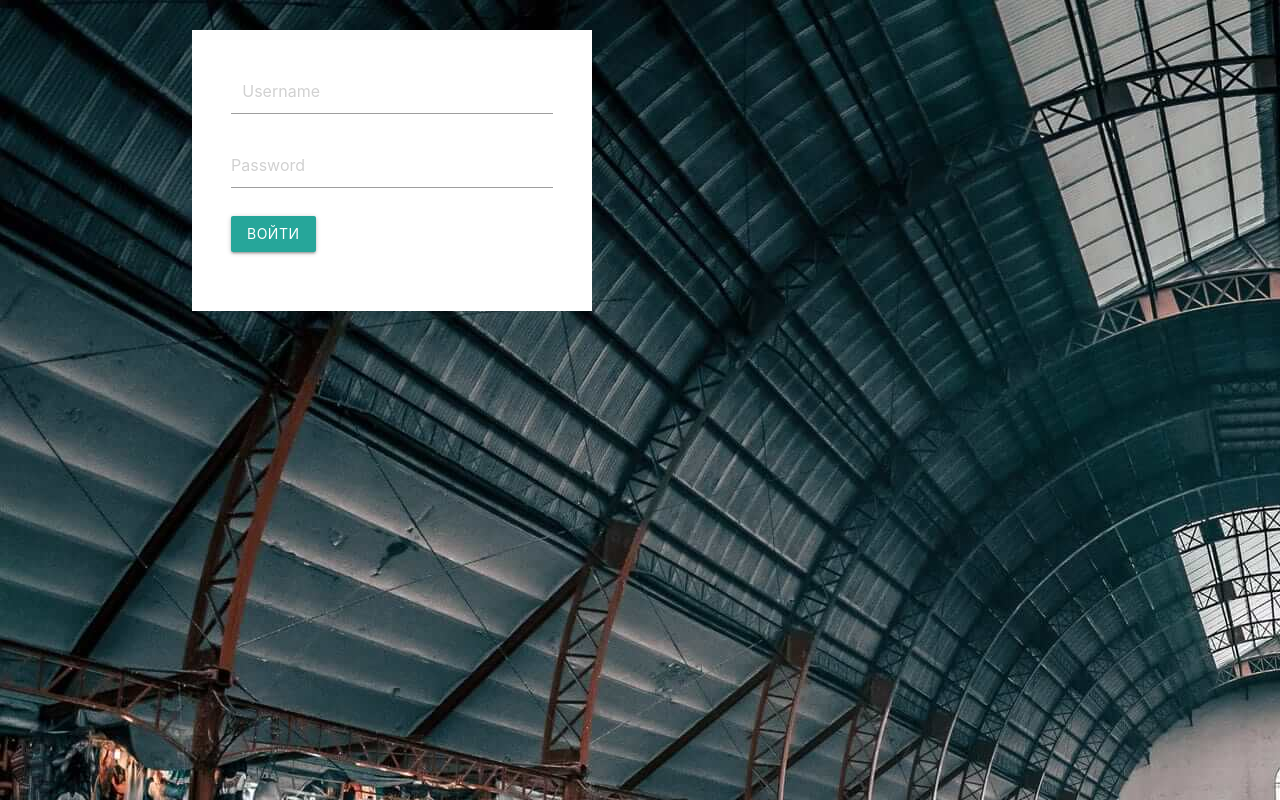
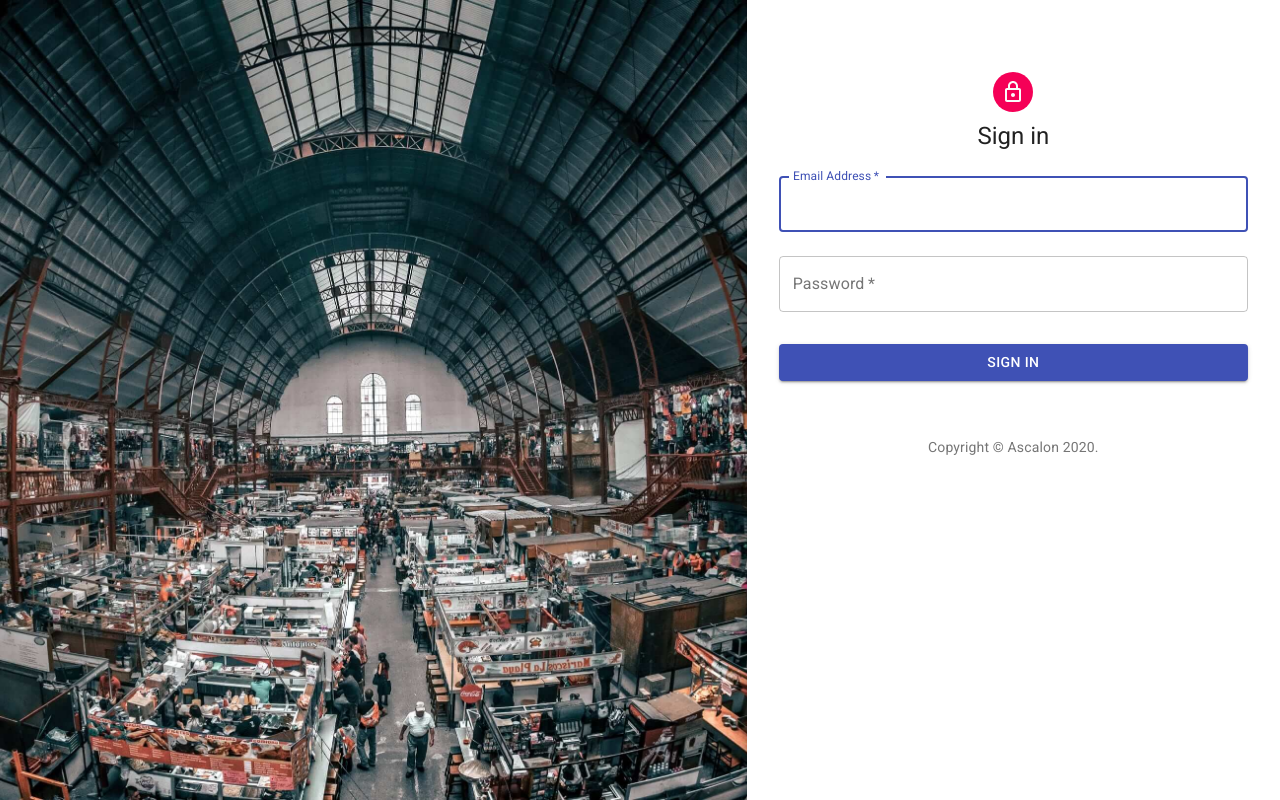
Before and after one commit to LouieChannel/client-front, a React (Create React App) app: page /login in a window 1280 px wide. Built offline with nearby package versions, Linux system fonts and the light colour scheme; the HTML template or start-up script is replaced by a standard one.

Commit message:
updated login page

```diff
--- a/package.json
+++ b/package.json
@@ -3,10 +3,11 @@
   "version": "0.1.0",
   "private": true,
   "dependencies": {
+    "@material-ui/core": "^4.9.9",
+    "@material-ui/icons": "^4.9.1",
     "@testing-library/jest-dom": "^4.2.4",
     "@testing-library/react": "^9.3.2",
     "@testing-library/user-event": "^7.1.2",
-    "materialize-css": "^1.0.0-rc.2",
     "node-sass": "^4.13.1",
     "react": "^16.13.0",
     "react-dom": "^16.13.0",
--- a/public/index.html
+++ b/public/index.html
@@ -10,6 +10,8 @@
       content="Web site created using create-react-app"
     />
     <link rel="apple-touch-icon" href="%PUBLIC_URL%/logo192.png" />
+    <link rel="stylesheet" href="https://fonts.googleapis.com/css?family=Roboto:300,400,500,700&display=swap" />
+    <link rel="stylesheet" href="https://fonts.googleapis.com/icon?family=Material+Icons" />
     <!--
       manifest.json provides metadata used when your web app is installed on a
       user's mobile device or desktop. See https://developers.google.com/web/fundamentals/web-app-manifest/
--- a/src/App.js
+++ b/src/App.js
@@ -1,7 +1,5 @@
 import React from 'react';
 import Routes from './Routes';
-
-import 'materialize-css/dist/css/materialize.min.css';
 
 function App() {
     return (
--- a/src/Routes.js
+++ b/src/Routes.js
@@ -2,7 +2,7 @@ import React from 'react';
 import { BrowserRouter as Router, Switch, Route } from 'react-router-dom';
 
 import Home from './pages/Home';
-import Login from './pages/login/Login';
+import Login2 from './pages/login/Login2';
 
 export default function App() {
     return (
@@ -10,7 +10,7 @@ export default function App() {
             <div>
                 <Switch>
                     <Route path="/login">
-                        <Login />
+                        <Login2 />
                     </Route>
                     <Route path="/">
                         <Home />
--- /dev/null
+++ b/src/pages/login/Login2.js
@@ -0,0 +1,136 @@
+import React from 'react';
+import Avatar from '@material-ui/core/Avatar';
+import Button from '@material-ui/core/Button';
+import CssBaseline from '@material-ui/core/CssBaseline';
+import TextField from '@material-ui/core/TextField';
+import Link from '@material-ui/core/Link';
+import Paper from '@material-ui/core/Paper';
+import Box from '@material-ui/core/Box';
+import Grid from '@material-ui/core/Grid';
+import LockOutlinedIcon from '@material-ui/icons/LockOutlined';
+import Typography from '@material-ui/core/Typography';
+import { makeStyles } from '@material-ui/core/styles';
+import bg from '../../assets/bg.jpeg';
+import { useForm } from 'react-hook-form';
+
+function Copyright() {
+    return (
+        <Typography variant="body2" color="textSecondary" align="center">
+            {'Copyright © '}
+            <Link color="inherit" href=".">
+                Ascalon
+            </Link>{' '}
+            {new Date().getFullYear()}
+            {'.'}
+        </Typography>
+    );
+}
+
+const useStyles = makeStyles((theme) => ({
+    root: {
+        height: '100vh',
+    },
+    image: {
+        backgroundImage: `url(${bg})`,
+        backgroundRepeat: 'no-repeat',
+        backgroundColor:
+            theme.palette.type === 'light'
+                ? theme.palette.grey[50]
+                : theme.palette.grey[900],
+        backgroundSize: 'cover',
+        backgroundPosition: 'center',
+    },
+    paper: {
+        margin: theme.spacing(8, 4),
+        display: 'flex',
+        flexDirection: 'column',
+        alignItems: 'center',
+    },
+    avatar: {
+        margin: theme.spacing(1),
+        backgroundColor: theme.palette.secondary.main,
+    },
+    form: {
+        width: '100%', // Fix IE 11 issue.
+        marginTop: theme.spacing(1),
+    },
+    submit: {
+        margin: theme.spacing(3, 0, 2),
+    },
+}));
+
+export default function SignInSide() {
+    const classes = useStyles();
+    const { register, handleSubmit, errors } = useForm();
+    React.useEffect(() => {
+        register({ name: "email" });
+        register({ name: "password" });
+      }, [register])
+    const onSubmit = data => {
+        console.log(data);
+    };
+    return (
+        <Grid container component="main" className={classes.root}>
+            <CssBaseline />
+            <Grid item xs={false} sm={4} md={7} className={classes.image} />
+            <Grid
+                item
+                xs={12}
+                sm={8}
+                md={5}
+                component={Paper}
+                elevation={6}
+                square
+            >
+                <div className={classes.paper}>
+                    <Avatar className={classes.avatar}>
+                        <LockOutlinedIcon />
+                    </Avatar>
+                    <Typography component="h1" variant="h5">
+                        Sign in
+                    </Typography>
+                    <form className={classes.form} onSubmit={handleSubmit(onSubmit)}>
+                        <TextField
+                            variant="outlined"
+                            margin="normal"
+                            required
+                            fullWidth
+                            id="email"
+                            label="Email Address"
+                            name="email"
+                            autoComplete="email"
+                            autoFocus
+                            inputRef={register}
+                            error={errors.email}
+                        />
+                        <TextField
+                            variant="outlined"
+                            margin="normal"
+                            required
+                            fullWidth
+                            name="password"
+                            label="Password"
+                            type="password"
+                            id="password"
+                            autoComplete="current-password"
+                            inputRef={register}
+                            error={errors.password}
+                        />
+                        <Button
+                            type="submit"
+                            fullWidth
+                            variant="contained"
+                            color="primary"
+                            className={classes.submit}
+                        >
+                            Sign In
+                        </Button>
+                        <Box mt={5}>
+                            <Copyright />
+                        </Box>
+                    </form>
+                </div>
+            </Grid>
+        </Grid>
+    );
+}
```
Also changed, not shown: 1 other file (tests, documents, lock files or other folders).
